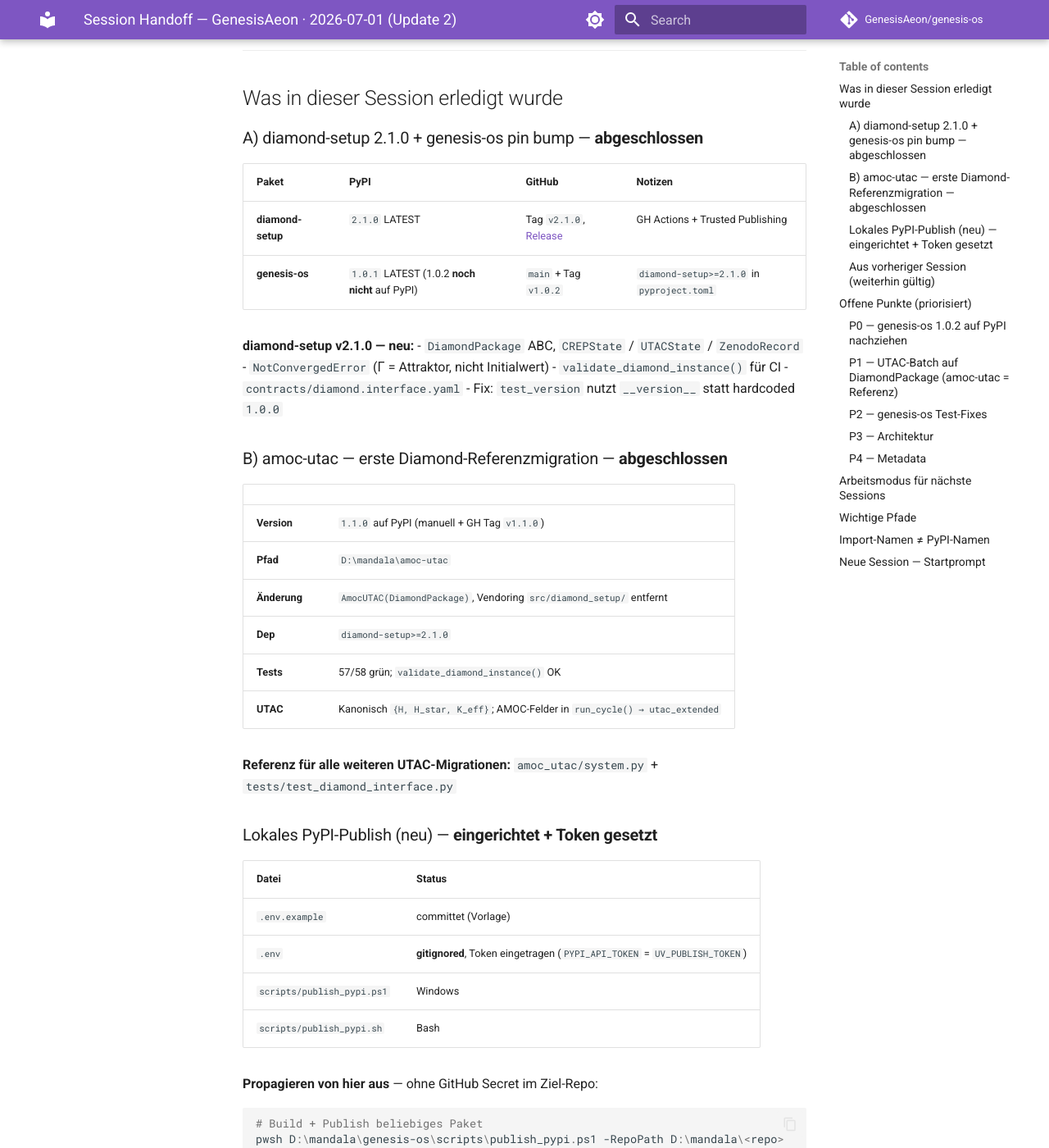
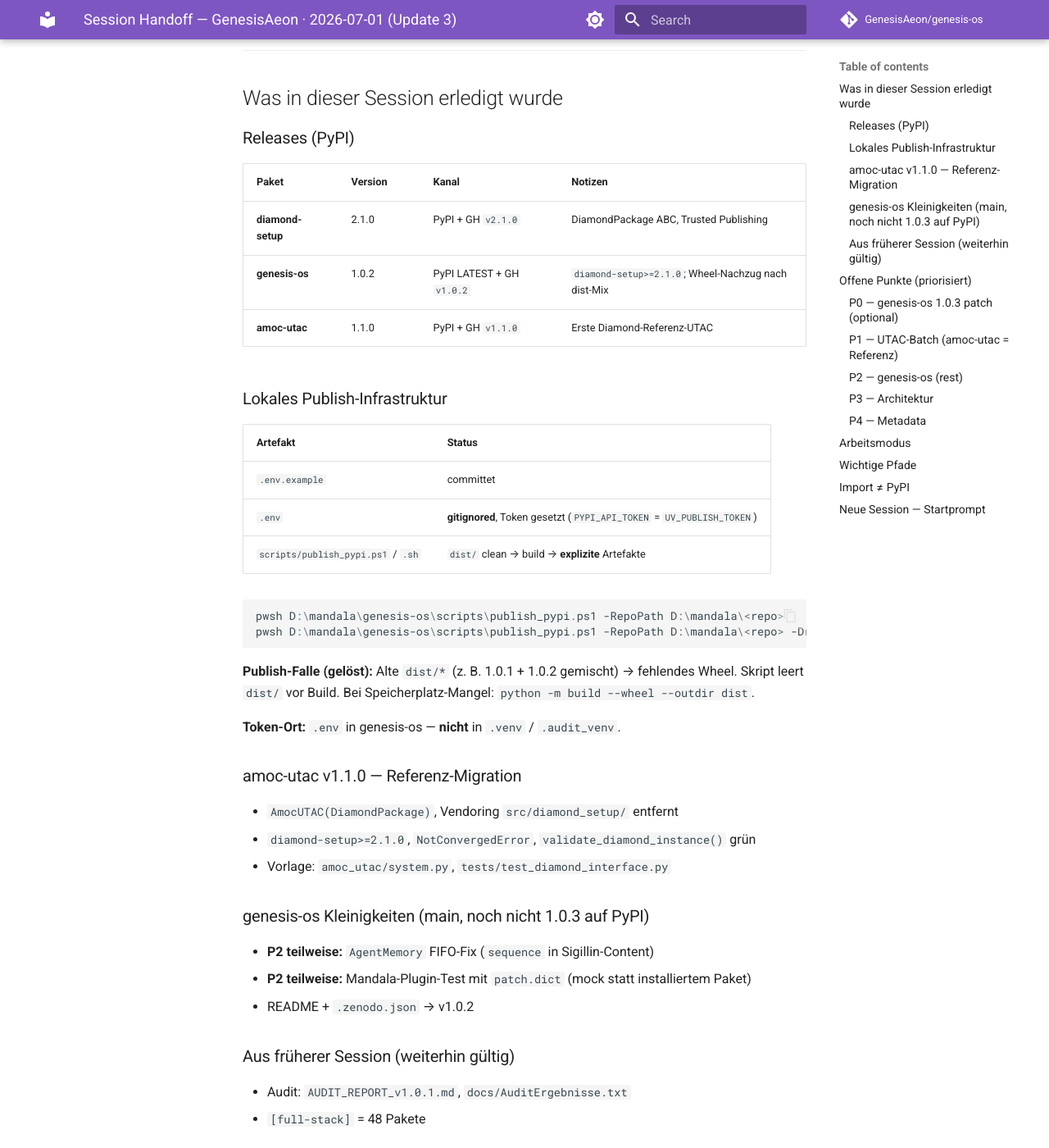
Before and after one commit to GenesisAeon/genesis-os, an MkDocs documentation site: the page built from docs/SESSION_HANDOFF.md, in a window 1280 px wide and 1400 px high, scrolled down 284 px. Shown: the whole window at 82% size. Built offline with MkDocs 1.6.1 and Material for MkDocs 9.7.7, drawn with Linux system fonts in a browser that asks for light colours; comment, search, counter and statistics services are not loaded; some of the changed text lies outside the part shown.

Commit message:
fix: AgentMemory FIFO sequence + mandala plugin test mock; sync v1.0.2 metadata

````diff
--- a/docs/SESSION_HANDOFF.md
+++ b/docs/SESSION_HANDOFF.md
@@ -1,4 +1,4 @@
-# Session Handoff — GenesisAeon · 2026-07-01 (Update 2)
+# Session Handoff — GenesisAeon · 2026-07-01 (Update 3)
 
 > Copy-paste den Block **„Neue Session — Startprompt“** unten in die nächste Cursor/Grok-Session.
 
@@ -6,165 +6,137 @@
 
 ## Was in dieser Session erledigt wurde
 
-### A) diamond-setup 2.1.0 + genesis-os pin bump — **abgeschlossen**
+### Releases (PyPI)
 
-| Paket | PyPI | GitHub | Notizen |
-|-------|------|--------|---------|
-| **diamond-setup** | `2.1.0` LATEST | Tag `v2.1.0`, [Release](https://github.com/GenesisAeon/diamond-setup/releases/tag/v2.1.0) | GH Actions + Trusted Publishing |
-| **genesis-os** | `1.0.1` LATEST (1.0.2 **noch nicht** auf PyPI) | `main` + Tag `v1.0.2` | `diamond-setup>=2.1.0` in `pyproject.toml` |
+| Paket | Version | Kanal | Notizen |
+|-------|---------|-------|---------|
+| **diamond-setup** | 2.1.0 | PyPI + GH `v2.1.0` | DiamondPackage ABC, Trusted Publishing |
+| **genesis-os** | 1.0.2 | PyPI LATEST + GH `v1.0.2` | `diamond-setup>=2.1.0`; Wheel-Nachzug nach dist-Mix |
+| **amoc-utac** | 1.1.0 | PyPI + GH `v1.1.0` | Erste Diamond-Referenz-UTAC |
 
-**diamond-setup v2.1.0 — neu:**
-- `DiamondPackage` ABC, `CREPState` / `UTACState` / `ZenodoRecord`
-- `NotConvergedError` (Γ = Attraktor, nicht Initialwert)
-- `validate_diamond_instance()` für CI
-- `contracts/diamond.interface.yaml`
-- Fix: `test_version` nutzt `__version__` statt hardcoded `1.0.0`
+### Lokales Publish-Infrastruktur
 
-### B) amoc-utac — erste Diamond-Referenzmigration — **abgeschlossen**
-
-| | |
-|---|---|
-| **Version** | `1.1.0` auf PyPI (manuell + GH Tag `v1.1.0`) |
-| **Pfad** | `D:\mandala\amoc-utac` |
-| **Änderung** | `AmocUTAC(DiamondPackage)`, Vendoring `src/diamond_setup/` entfernt |
-| **Dep** | `diamond-setup>=2.1.0` |
-| **Tests** | 57/58 grün; `validate_diamond_instance()` OK |
-| **UTAC** | Kanonisch `{H, H_star, K_eff}`; AMOC-Felder in `run_cycle() → utac_extended` |
-
-**Referenz für alle weiteren UTAC-Migrationen:** `amoc_utac/system.py` + `tests/test_diamond_interface.py`
-
-### Lokales PyPI-Publish (neu) — **eingerichtet + Token gesetzt**
-
-| Datei | Status |
-|-------|--------|
-| `.env.example` | committet (Vorlage) |
-| `.env` | **gitignored**, Token eingetragen (`PYPI_API_TOKEN` = `UV_PUBLISH_TOKEN`) |
-| `scripts/publish_pypi.ps1` | Windows |
-| `scripts/publish_pypi.sh` | Bash |
-
-**Propagieren von hier aus** — ohne GitHub Secret im Ziel-Repo:
+| Artefakt | Status |
+|----------|--------|
+| `.env.example` | committet |
+| `.env` | **gitignored**, Token gesetzt (`PYPI_API_TOKEN` = `UV_PUBLISH_TOKEN`) |
+| `scripts/publish_pypi.ps1` / `.sh` | `dist/` clean → build → **explizite** Artefakte |
 
 ```powershell
-# Build + Publish beliebiges Paket
 pwsh D:\mandala\genesis-os\scripts\publish_pypi.ps1 -RepoPath D:\mandala\<repo>
-
-# Nur prüfen (kein Upload)
 pwsh D:\mandala\genesis-os\scripts\publish_pypi.ps1 -RepoPath D:\mandala\<repo> -DryRun
 ```
 
-Token-Lookup: Shell-Env → `<repo>/.env` → `genesis-os/.env` → `D:\mandala/.env`
+**Publish-Falle (gelöst):** Alte `dist/*` (z. B. 1.0.1 + 1.0.2 gemischt) → fehlendes Wheel.
+Skript leert `dist/` vor Build. Bei Speicherplatz-Mangel: `python -m build --wheel --outdir dist`.
 
-**Hinweis:** venv-Ordner (`.venv`, `.audit_venv`) enthalten **kein** Token — nur `.env`.
+**Token-Ort:** `.env` in genesis-os — **nicht** in `.venv` / `.audit_venv`.
 
-### Aus vorheriger Session (weiterhin gültig)
+### amoc-utac v1.1.0 — Referenz-Migration
 
-- genesis-os v1.0.1 auf PyPI/GitHub/Zenodo
-- Ecosystem-Audit: `AUDIT_REPORT_v1.0.1.md`, Issue #1 geschlossen
-- `[full-stack]` = 48 Pakete, `mandala-visualizer`, `entropy-table>=2.0.1`
+- `AmocUTAC(DiamondPackage)`, Vendoring `src/diamond_setup/` entfernt
+- `diamond-setup>=2.1.0`, `NotConvergedError`, `validate_diamond_instance()` grün
+- Vorlage: `amoc_utac/system.py`, `tests/test_diamond_interface.py`
+
+### genesis-os Kleinigkeiten (main, noch nicht 1.0.3 auf PyPI)
+
+- **P2 teilweise:** `AgentMemory` FIFO-Fix (`sequence` in Sigillin-Content)
+- **P2 teilweise:** Mandala-Plugin-Test mit `patch.dict` (mock statt installiertem Paket)
+- README + `.zenodo.json` → v1.0.2
+
+### Aus früherer Session (weiterhin gültig)
+
+- Audit: `AUDIT_REPORT_v1.0.1.md`, `docs/AuditErgebnisse.txt`
+- `[full-stack]` = 48 Pakete
 
 ---
 
 ## Offene Punkte (priorisiert)
 
-### P0 — genesis-os 1.0.2 auf PyPI nachziehen
-- Repo/Tag stehen (`v1.0.2`); Release-Workflow schlägt fehl (0 Jobs — Validierung)
-- **Workaround:** `publish_pypi.ps1 -RepoPath D:\mandala\genesis-os`
-- Optional: `release.yml` reparieren (wie `diamond-setup` Trusted Publishing?)
+### P0 — genesis-os 1.0.3 patch (optional)
+- FIFO + Test-Fixes auf `main` → Version bump + `publish_pypi.ps1`
+- `release.yml` reparieren (schlägt fehl, 0 Jobs) oder nur lokales Publish nutzen
 
-### P1 — UTAC-Batch auf `DiamondPackage` (amoc-utac = Referenz)
-**Vendoring zuerst** (haben `src/diamond_setup/`):
+### P1 — UTAC-Batch (amoc-utac = Referenz)
+
+**Vendoring zuerst:**
 1. `beta-clustering-utac`
 2. `implosive-origin-utac`
 3. `phi-scaling-validator`
 
-**Dann weitere UTACs:** `sandpile-utac`, `seismic-utac`, `neural-avalanche-utac`, …
+**Checkliste pro Paket:**
+1. `class X(DiamondPackage)` + `_run_cycle` / `_build_*`
+2. `NotConvergedError` — kein Auto-Run in `get_*`
+3. `diamond-setup>=2.1.0`; `src/diamond_setup/` löschen
+4. `validate_diamond_instance()` Test
+5. minor bump, CHANGELOG, tag, `publish_pypi.ps1`
 
-**Migrations-Checkliste pro Paket:**
-1. `class X(DiamondPackage)` + `_run_cycle` / `_build_*` Hooks
-2. `NotConvergedError` vor erstem `run_cycle` (kein Auto-Run in `get_*`)
-3. `diamond-setup>=2.1.0` in `pyproject.toml`; `src/diamond_setup/` löschen
-4. `validate_diamond_instance()` Test
-5. Version bump (minor), CHANGELOG, commit, tag, `publish_pypi.ps1`
-
-Prompt-Details: `docs/AuditErgebnisse.txt` (Gemini-Abschnitt)
-
-### P2 — genesis-os Test-Fixes
-1. `test_use_plugin_true_without_package_sets_plugin_none` — mock statt fehlendem Paket
-2. `test_max_depth_fifo` (AgentMemory) — FIFO-Bug
+### P2 — genesis-os (rest)
+- Weitere Test-/CI-Themen aus Audit
 
 ### P3 — Architektur
-- `contracts/` (software / scientific / epistemic) in genesis-os
-- CI: Diamond-Validation als GitHub Action (Template aus `diamond-setup/validation.py`)
-- 3 Tiers: Core / Scientific / Experimental
+- `contracts/` + CI Diamond-Validation
 - `unified-mandala-demo` reparieren oder aus `full-stack` entfernen
 
 ### P4 — Metadata
-- `.zenodo.json` committen (falls noch offen)
 - `CITATION.cff` ergänzen
 
 ---
 
-## Arbeitsmodus für nächste Sessions
+## Arbeitsmodus
 
-| Aufgabe | Wo starten |
-|---------|------------|
-| Ökosystem, deps, CI-Templates | Workspace `genesis-os` |
-| Paket migrieren + publishen | Subrepo + `publish_pypi.ps1` |
-| Diamond-Protokoll | `diamond-setup` / `contracts/diamond.interface.yaml` |
-| Referenz-UTAC | `amoc-utac` v1.1.0 |
-| 48 Repos Batch | genesis-os Handoff + Migrations-Checkliste oben |
-
-**Delegations-Regel:** Agent meldet Workspace-Wechsel; Publish immer über lokales `.env`-Token möglich.
+| Aufgabe | Wo |
+|---------|-----|
+| Publish / Propagate | `publish_pypi.ps1` + `.env` |
+| UTAC migrieren | Subrepo, Vorlage `amoc-utac` |
+| Ökosystem / Audit | `genesis-os` |
 
 ---
 
 ## Wichtige Pfade
 
 ```
-D:\mandala\genesis-os\              # Kommandozentrale, .env (Token), publish-Skripte
-D:\mandala\diamond-setup\           # Diamond Protocol v2.1.0 (PyPI)
-D:\mandala\amoc-utac\               # Referenz-UTAC v1.1.0 (PyPI)
-D:\mandala\                         # 48+ geklonte Repos
-D:\mandala\genesis-os\.audit_venv\  # ~1.4 GB — NICHT committen
+D:\mandala\genesis-os\          # Kommandozentrale, .env, publish-Skripte
+D:\mandala\diamond-setup\       # Diamond Protocol v2.1.0
+D:\mandala\amoc-utac\           # Referenz-UTAC v1.1.0
+D:\mandala\                     # 48+ Repos
 ```
 
-## Import-Namen ≠ PyPI-Namen
+## Import ≠ PyPI
 
 | pip install | import |
 |-------------|--------|
-| `genesisaeon-hexaagent` | `hexa_agent` |
-| `genesisaeon-sonification` | `sonification` |
-| `beta-clustering-utac` | `beta_clustering` |
-| `phi-scaling-validator` | `phi_scaling` |
-| `implosive-origin-utac` | `implosive_origin` |
-| `genesis-q4-core` | `genesis_q4` |
-| `mandala-visualizer` | `mandala_visualizer` |
 | `diamond-setup` | `diamond_setup` |
 | `amoc-utac` | `amoc_utac` |
+| `mandala-visualizer` | `mandala_visualizer` |
+| `genesisaeon-hexaagent` | `hexa_agent` |
+| `beta-clustering-utac` | `beta_clustering` |
+| `implosive-origin-utac` | `implosive_origin` |
+| `phi-scaling-validator` | `phi_scaling` |
 
 ---
 
 ## Neue Session — Startprompt
 
 ```
-Kontext: GenesisAeon Ecosystem. Lies docs/SESSION_HANDOFF.md in genesis-os.
+Kontext: GenesisAeon. Lies docs/SESSION_HANDOFF.md in genesis-os.
 
-Stand (2026-07-01):
-- diamond-setup 2.1.0 auf PyPI (DiamondPackage ABC)
-- amoc-utac 1.1.0 auf PyPI — Referenz-Migration (erste UTAC)
-- genesis-os: main v1.0.2 lokal, PyPI noch 1.0.1; diamond-setup>=2.1.0
-- Lokales Publish: genesis-os/.env (Token gesetzt) + scripts/publish_pypi.ps1
+Stand (2026-07-01, Update 3):
+- PyPI: diamond-setup 2.1.0, genesis-os 1.0.2, amoc-utac 1.1.0
+- Lokales Publish: genesis-os/.env + scripts/publish_pypi.ps1 (dist clean!)
+- Referenz-UTAC: amoc-utac 1.1.0 (DiamondPackage)
+- main: FIFO + Test-Fixes (unreleased → 1.0.3)
 
 Nächster Fokus: [WÄHLEN]
-A) genesis-os 1.0.2 PyPI + release.yml fix
-B) UTAC-Batch: beta-clustering-utac (Vendoring auflösen)
-C) genesis-os Test-Fixes (AgentMemory FIFO, mandala plugin mock)
+A) genesis-os 1.0.3 publish (FIFO-Fixes)
+B) UTAC-Batch: beta-clustering-utac
+C) release.yml reparieren
 D) contracts/ + CI Diamond-Validation
 
-Publish-Befehl:
+Publish:
   pwsh D:\mandala\genesis-os\scripts\publish_pypi.ps1 -RepoPath D:\mandala\<repo>
 
-Arbeitsordner: D:\mandala\ — Workspace genesis-os, Subrepos per Pfad.
+Arbeitsordner: D:\mandala\ — Workspace genesis-os.
 ```
 
 ---
````
Also changed, not shown: CHANGELOG.md (+13 -0 lines), README.md (+4 -3 lines), .zenodo.json, 2 other files.
